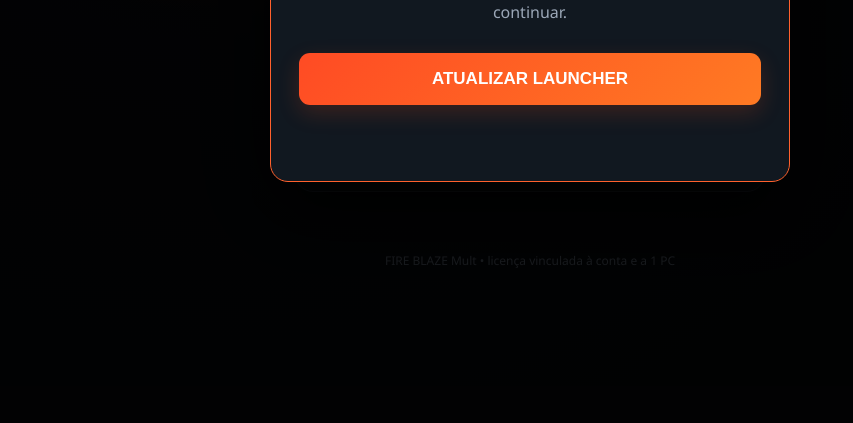
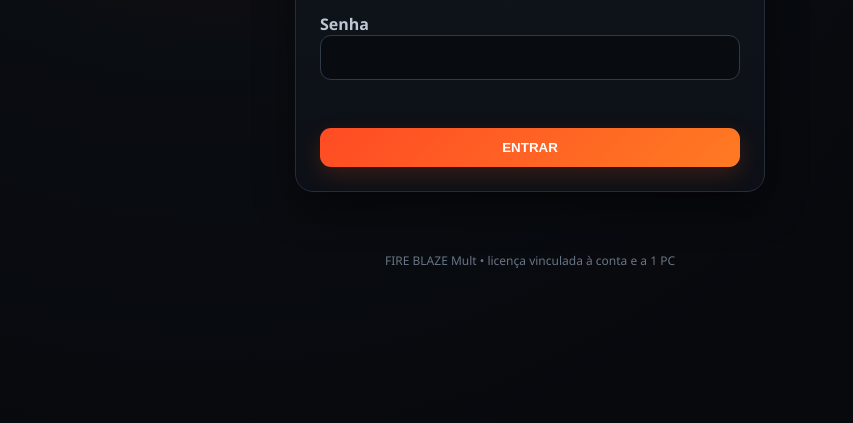
Before and after one commit to saulonatalia-a11y/fire-blaze-site, an Electron app: page launcher-src/index.html in a window 1060 px wide. Shown: the part 377-800 px from the top of the page, without its empty margins (0-853 px from the left). Drawn offline with Linux system fonts and the light colour scheme; no server answers.

Commit message:
Fix hidden mandatory update modal visibility

```diff
--- a/launcher-src/index.html
+++ b/launcher-src/index.html
@@ -1,5 +1,5 @@
 <!doctype html><html lang="pt-BR"><head><meta charset="utf-8"><meta name="viewport" content="width=device-width,initial-scale=1"><title>FIRE BLAZE Launcher</title><link rel="stylesheet" href="style.css"></head>
-<body><div id="mandatory-update-modal" hidden style="position:fixed;inset:0;z-index:99999;background:rgba(0,0,0,.78);display:grid;place-items:center;padding:24px">
+<body><div id="mandatory-update-modal" hidden style="position:fixed;inset:0;z-index:99999;background:rgba(0,0,0,.78);place-items:center;padding:24px">
   <div style="width:min(520px,100%);background:#111820;border:1px solid #ff612d;border-radius:18px;padding:28px;box-shadow:0 24px 80px rgba(0,0,0,.6);text-align:center">
     <div class="kicker">ATUALIZAÇÃO OBRIGATÓRIA</div>
     <h1 id="mandatory-update-title" style="margin:10px 0 12px">Atualizar Launcher</h1>
```
